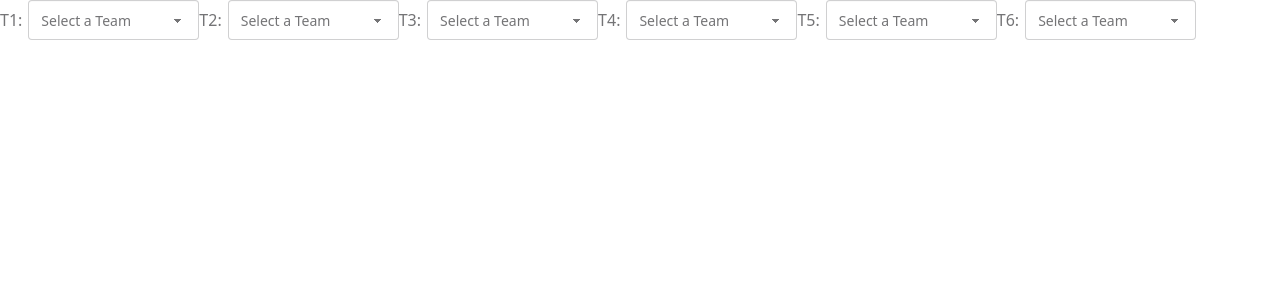
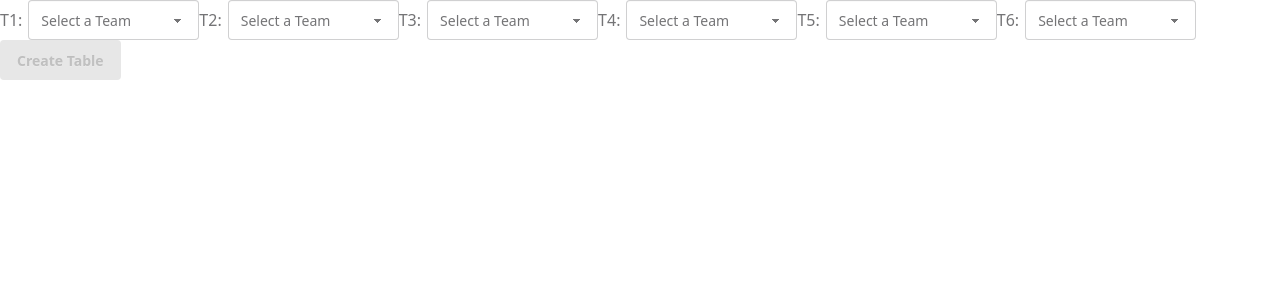
Before and after one commit to AAjayiB/Custom-League-Table, a React (Vite) app in the folder frontend/: page / in a window 1280 px wide. Shown: the top 300 px of the page. Built offline with nearby package versions, Linux system fonts and the light colour scheme.

Commit message:
pass list of teams rather than match data through app

```diff
--- a/frontend/src/App.jsx
+++ b/frontend/src/App.jsx
@@ -5,12 +5,12 @@ import Home from './pages/Home'
 import Result from './pages/Result'
 
 function App() {
-  const [matchData, setMatchData] = useState({})
+  const [teams, setTeams] = useState({})
 
   return (
     <Routes>
-      <Route path='/' element={<Home matchData={matchData} setMatchData={setMatchData} />} />
-      <Route path='/results' element={<Result matchData={matchData}/>} />
+      <Route path='/' element={<Home teams={teams} setTeams={setTeams} />} />
+      <Route path='/results' element={<Result teams={teams}/>} />
     </Routes>
   )
 }
--- a/frontend/src/pages/Home.jsx
+++ b/frontend/src/pages/Home.jsx
@@ -1,33 +1,28 @@
 import React, { useState } from 'react'
-import LeagueTable from '../components/LeagueTable'
-import Header from '../components/Header'
 import TeamForm from '../components/TeamForm'
-import {useQuery} from '@tanstack/react-query'
-import { Form, useNavigate } from 'react-router'
-import { getMatchData } from '../api/api'
+import { useNavigate } from 'react-router'
 
 
-const Home = ({matchData, setMatchData}) => {
-
+const Home = ({teams, setTeams}) => {
   const [matchParameters, setMatchParameters] = useState({
     t1:'',
     t2:'',
     t3:'',
     t4:'',
     t5:'',
-    t6:''
+    t6:'',
   })
 
   const navigate = useNavigate()
 
-  const handleSubmit = async(e) => {
+  const handleSubmit = (e) => {
     e.preventDefault()
-    const data = await getMatchData(matchParameters)
-    setMatchData(data)
-    console.log(matchData)
+    setTeams(matchParameters)
+    console.log(teams)
     navigate('/results')
+  }
 
-  }
+
 
   return (
     <>
@@ -40,7 +35,7 @@ const Home = ({matchData, setMatchData}) => {
             <TeamForm id={'t4'} matchParameters={matchParameters} setMatchParameters={setMatchParameters}/>
             <TeamForm id={'t5'} matchParameters={matchParameters} setMatchParameters={setMatchParameters}/>
             <TeamForm id={'t6'} matchParameters={matchParameters} setMatchParameters={setMatchParameters}/>
-            {/* <button type='submit' className='btn btn-active' onClick={handleSubmit}>Create Table</button> */}
+            <button type='submit' className='btn btn-active' onClick={handleSubmit} disabled={!(matchParameters.t1 && matchParameters.t2) || matchParameters.t1 ==matchParameters.t2 }>Create Table</button>
           </form>
         </div>
     </>
--- a/frontend/src/pages/Result.jsx
+++ b/frontend/src/pages/Result.jsx
@@ -2,9 +2,9 @@ import React from 'react'
 import LeagueTable from '../components/LeagueTable'
 import Header from '../components/Header'
 
-const Result = ({matchData}) => {
+const Result = ({teams}) => {
 
-  const teams = ['Arsenal','Chelsea','Liverpool']
+
   return (
     <>
     <Header />
```
